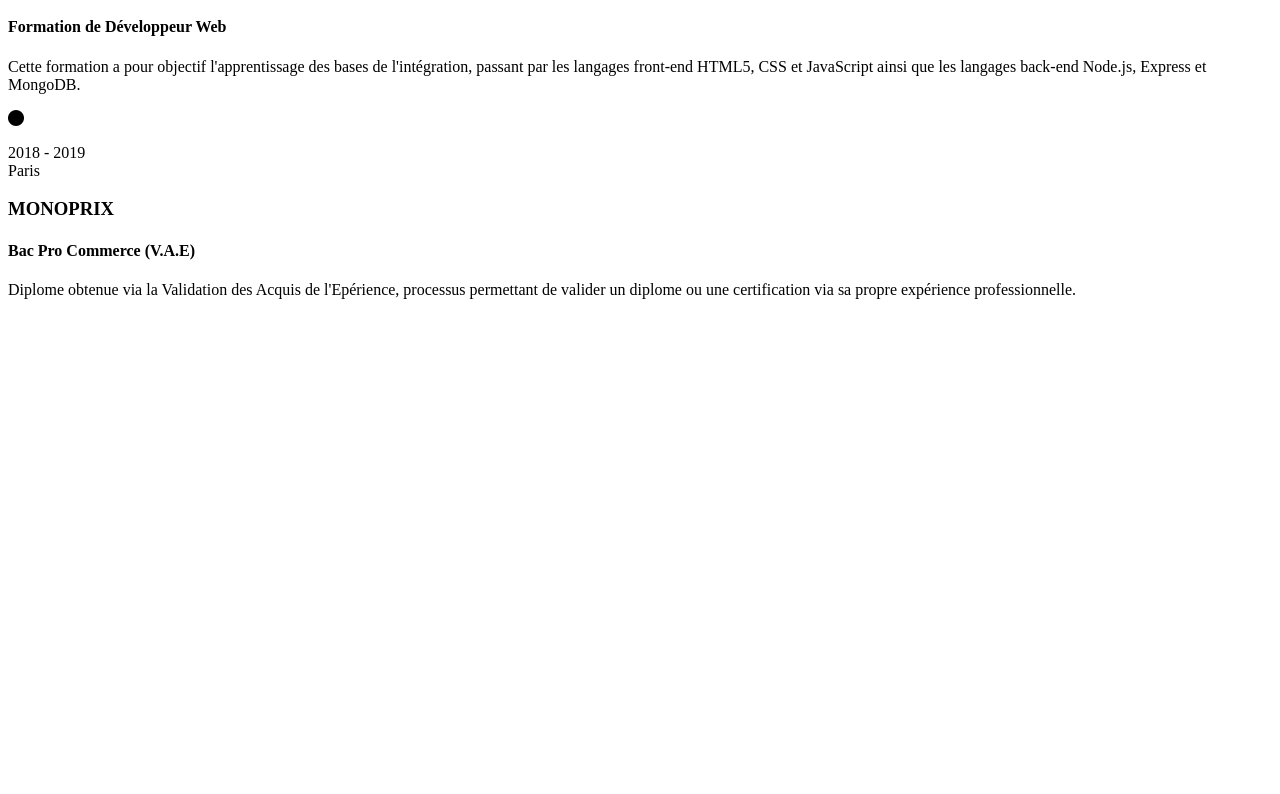
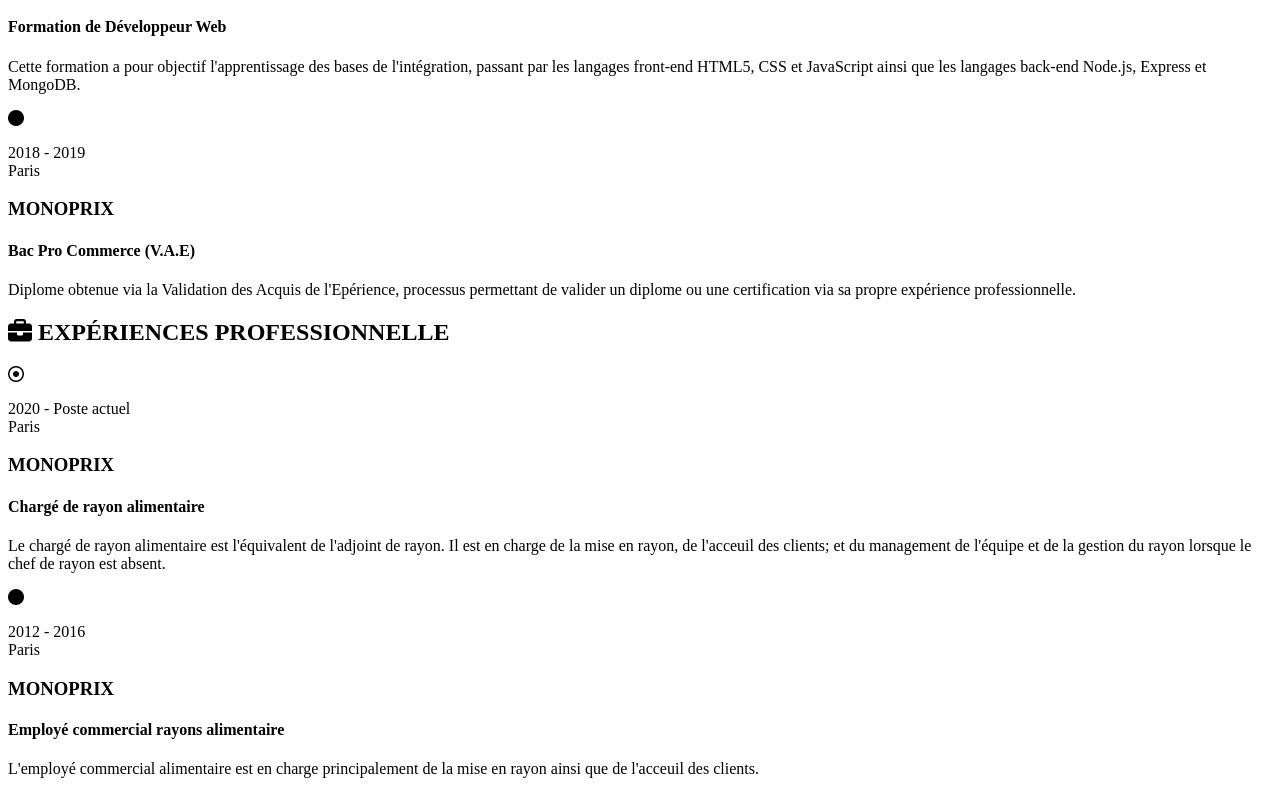
Before and after one commit to Amine-Be/Projet2, a plain HTML site: page index.html in a window 1280 px wide. Shown: the part 546-1340 px from the top of the page. Before the commit the page ends 861 px from the top, so only its background shows below. Drawn offline with Linux system fonts and the light colour scheme.

Commit message:
Ajout partie blanche/expériences

```diff
--- a/index.html
+++ b/index.html
@@ -91,6 +91,48 @@
                         </div>
                     </div>
                 </section>
+                <!-- EXPÉRIENCES -->
+                <section class="jobs">
+                    <h2><i class="fas fa-briefcase"></i> EXPÉRIENCES PROFESSIONNELLE </h2>
+                    <div class="jobs_now">
+                        <div class="period">
+                            <i class="far fa-dot-circle"></i>
+                            <p>
+                                2020 - Poste actuel<br />
+                                Paris
+                            </p>
+
+                        </div>
+                        <div class="jobs_status">
+                            <h3> MONOPRIX </h3>
+                            <h4> Chargé de rayon alimentaire</h4>
+                            <p>
+                                Le chargé de rayon alimentaire est l'équivalent de l'adjoint de rayon.
+                                Il est en charge de la mise en rayon, de l'acceuil des clients;
+                                et du management de l'équipe et de la gestion du rayon lorsque le chef de rayon est absent.
+                            </p>
+                        </div>
+                    </div>
+                    <div class="jobs_past">
+                        <div class="period">
+                            <i class="fas fa-circle"></i>
+                            <p>
+                                2012 - 2016<br />
+                                Paris
+                            </p>
+                        </div>
+                        <div class="jobs_status">
+                            <h3> MONOPRIX </h3>
+                            <h4>Employé commercial rayons alimentaire</h4>
+                            <p>
+                                L'employé commercial alimentaire est en charge principalement de la mise en rayon
+                                ainsi que de l'acceuil des clients.
+                            </p>
+                        </div>
+                    </div>
+                </section>
+            </div>
+        </div>
 
     </div>
 </body>
```
